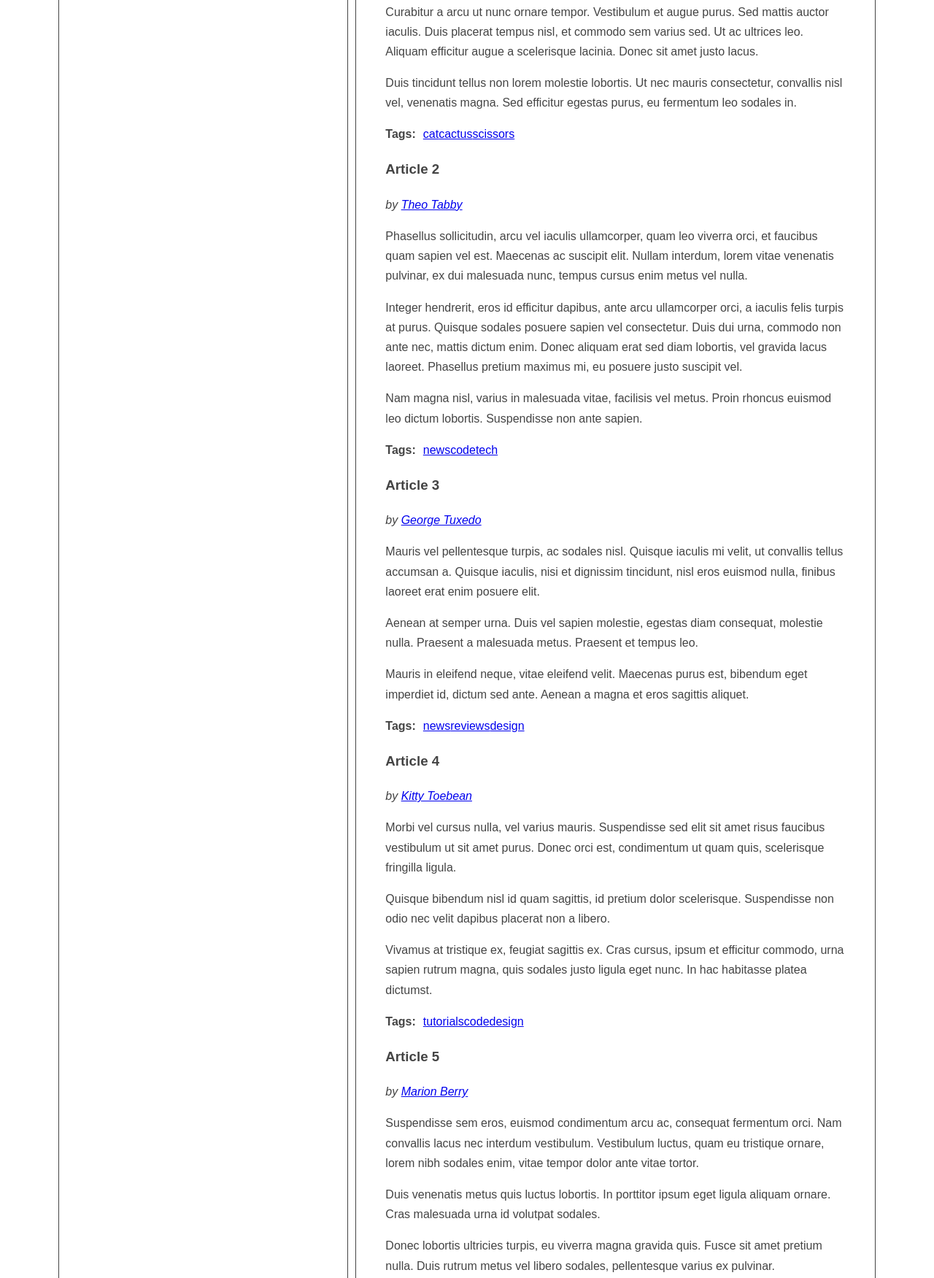
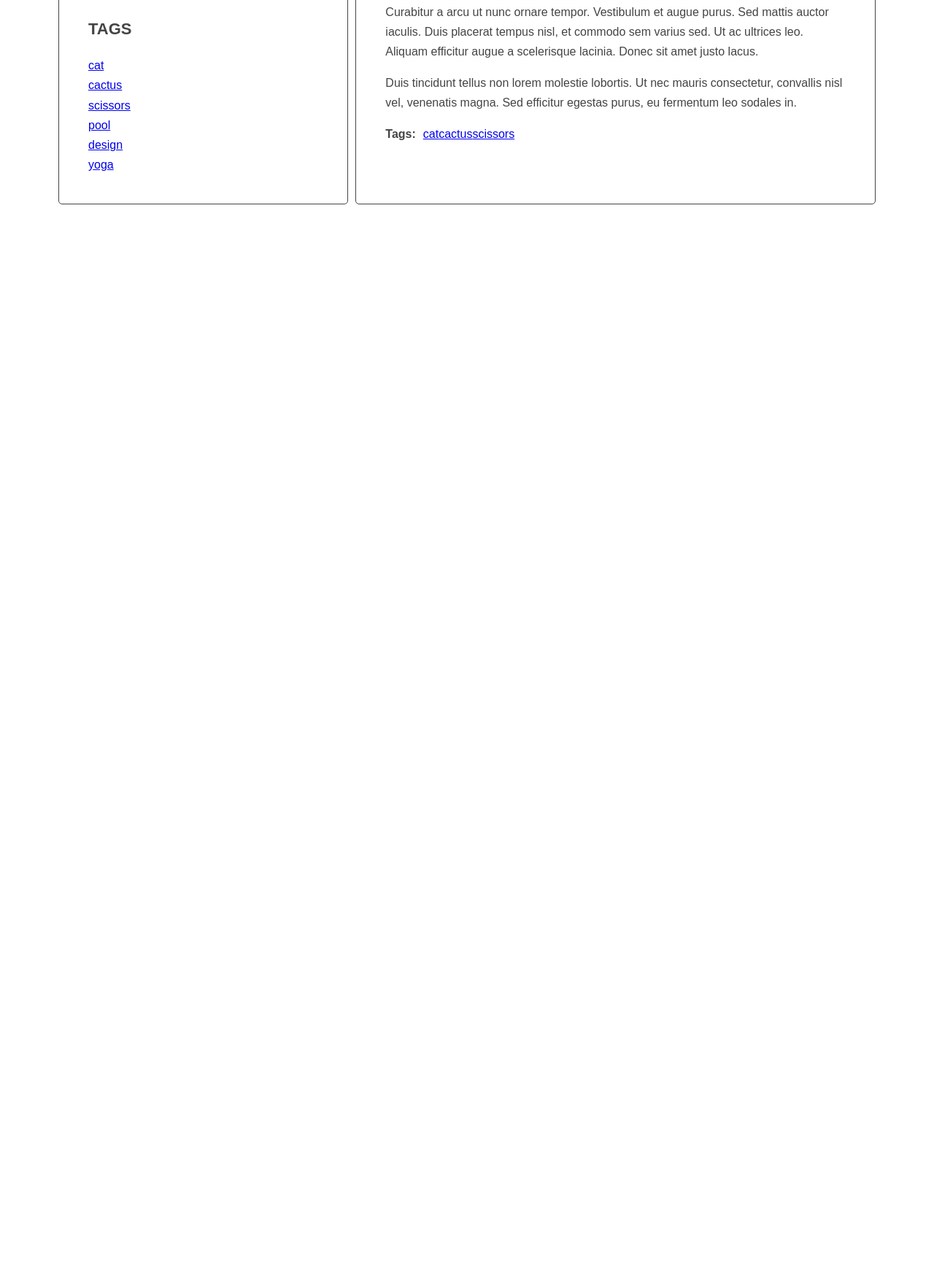
Before and after one commit to Mdev122/blog-tutorial, a website: page index.html in a window 1280 px wide. Shown: the part 519-2270 px from the top of the page at 73% size. After the commit the page ends 807 px from the top, so only its background shows below. Drawn offline with Linux system fonts and the light colour scheme.

Commit message:
Wyswietlanie listy tagów

```diff
--- a/index.html
+++ b/index.html
@@ -12,22 +12,20 @@
     <div class="container">
       <h1 class="logo">my blog</h1>
       <main class="wrapper">
+
+        <!-- MENU BOCZNE -->
         <aside class="sidebar">
           <h2 class="section-title">All posts</h2>
-        <ul class="list titles">
-          <li><a href="#article-1" class="active"><span>Article 1</span></a></li>
-          <li><a href="#article-2"><span>Article 2</span></a></li>
-          <li><a href="#article-3"><span>Article 3</span></a></li>
-          <li><a href="#article-4"><span>Article 4</span></a></li>
-          <li><a href="#article-5"><span>Article 5</span></a></li>
-          <li><a href="#article-6"><span>Article 6</span></a></li>
-          <li><a href="#article-7"><span>Article 7</span></a></li>
-          <li><a href="#article-8"><span>Article 8</span></a></li>
-          <li><a href="#article-9"><span>Article 9</span></a></li>
-          <li><a href="#article-10"><span>Article 10</span></a></li>
-        </ul>
+          <ul class="list titles"></ul>
+
+          <h2 class="section-title">Tags</h2>
+          <ul class="tags list"></ul>
         </aside>
+
+        <!-- SEKCJA Z ARTYKUŁAMI -->
         <section class="posts">
+
+          <!-- Artykuł 1 -->
           <article class="post active" id="article-1" data-tags="cat cactus scissors" data-author="Marion Berry">
             <h3 class="post-title">Article 1</h3>
             <p class="post-author"></p>
@@ -42,13 +40,12 @@
             </div>
           </article>
 
-        <article class="post active" id="article-2" data-tags="news code tech" data-author="Theo Tabby">
+          <!-- Artykuł 2 -->
+          <article class="post" id="article-2" data-tags="cat pool" data-author="Marion Berry">
             <h3 class="post-title">Article 2</h3>
             <p class="post-author"></p>
             <div class="post-content">
-            <p>Phasellus sollicitudin, arcu vel iaculis ullamcorper, quam leo viverra orci, et faucibus quam sapien vel est. Maecenas ac suscipit elit. Nullam interdum, lorem vitae venenatis pulvinar, ex dui malesuada nunc, tempus cursus enim metus vel nulla.</p>
-            <p>Integer hendrerit, eros id efficitur dapibus, ante arcu ullamcorper orci, a iaculis felis turpis at purus. Quisque sodales posuere sapien vel consectetur. Duis dui urna, commodo non ante nec, mattis dictum enim. Donec aliquam erat sed diam lobortis, vel gravida lacus laoreet. Phasellus pretium maximus mi, eu posuere justo suscipit vel.</p>
-            <p>Nam magna nisl, varius in malesuada vitae, facilisis vel metus. Proin rhoncus euismod leo dictum lobortis. Suspendisse non ante sapien.</p>
+              <p>Donec sit amet justo lacus. Duis tincidunt tellus non lorem molestie lobortis. Ut nec mauris consectetur, convallis nisl vel, venenatis magna. Sed efficitur egestas purus, eu fermentum leo sodales in. Cras iaculis interdum lorem aliquet sodales. Aliquam elementum, nisl eget interdum elementum, nisi leo interdum turpis, id vestibulum eros erat ut ex.</p>
             </div>
             <div class="post-tags">
               <p><strong>Tags:</strong></p>
@@ -56,13 +53,12 @@
             </div>
           </article>
 
-        <article class="post active" id="article-3" data-tags="news reviews design" data-author="George Tuxedo">
+          <!-- Artykuł 3 -->
+          <article class="post" id="article-3" data-tags="scissors design yoga" data-author="George Orwell">
             <h3 class="post-title">Article 3</h3>
             <p class="post-author"></p>
             <div class="post-content">
-            <p>Mauris vel pellentesque turpis, ac sodales nisl. Quisque iaculis mi velit, ut convallis tellus accumsan a. Quisque iaculis, nisi et dignissim tincidunt, nisl eros euismod nulla, finibus laoreet erat enim posuere elit.</p>
-            <p>Aenean at semper urna. Duis vel sapien molestie, egestas diam consequat, molestie nulla. Praesent a malesuada metus. Praesent et tempus leo.</p>
-            <p>Mauris in eleifend neque, vitae eleifend velit. Maecenas purus est, bibendum eget imperdiet id, dictum sed ante. Aenean a magna et eros sagittis aliquet.</p>
+              <p>Duis non dolor efficitur erat interdum fringilla a lobortis dolor. Aenean in massa viverra, pretium augue et, imperdiet diam. Proin varius vitae lectus ut suscipit. Etiam metus lacus, molestie at ante eget, gravida tristique metus. Morbi finibus elit mi, ut aliquam libero tempor eu.</p>
             </div>
             <div class="post-tags">
               <p><strong>Tags:</strong></p>
@@ -70,13 +66,12 @@
             </div>
           </article>
 
-        <article class="post active" id="article-4" data-tags="tutorials code design" data-author="Kitty Toebean">
+          <!-- Artykuł 4 -->
+          <article class="post" id="article-4" data-tags="pool design" data-author="Marion Berry">
             <h3 class="post-title">Article 4</h3>
             <p class="post-author"></p>
             <div class="post-content">
-            <p>Morbi vel cursus nulla, vel varius mauris. Suspendisse sed elit sit amet risus faucibus vestibulum ut sit amet purus. Donec orci est, condimentum ut quam quis, scelerisque fringilla ligula.</p>
-            <p>Quisque bibendum nisl id quam sagittis, id pretium dolor scelerisque. Suspendisse non odio nec velit dapibus placerat non a libero.</p>
-            <p>Vivamus at tristique ex, feugiat sagittis ex. Cras cursus, ipsum et efficitur commodo, urna sapien rutrum magna, quis sodales justo ligula eget nunc. In hac habitasse platea dictumst.</p>
+              <p>Aenean in massa viverra, pretium augue et, imperdiet diam. Proin varius vitae lectus ut suscipit. Etiam metus lacus, molestie at ante eget, gravida tristique metus. Morbi finibus elit mi, ut aliquam libero tempor eu. Curabitur a arcu ut nunc ornare tempor.</p>
             </div>
             <div class="post-tags">
               <p><strong>Tags:</strong></p>
@@ -84,13 +79,12 @@
             </div>
           </article>
 
-        <article class="post active" id="article-5" data-tags="design reviews tips" data-author="Marion Berry">
+          <!-- Artykuł 5 -->
+          <article class="post" id="article-5" data-tags="scissors yoga" data-author="George Orwell">
             <h3 class="post-title">Article 5</h3>
             <p class="post-author"></p>
             <div class="post-content">
-            <p>Suspendisse sem eros, euismod condimentum arcu ac, consequat fermentum orci. Nam convallis lacus nec interdum vestibulum. Vestibulum luctus, quam eu tristique ornare, lorem nibh sodales enim, vitae tempor dolor ante vitae tortor.</p>
-            <p>Duis venenatis metus quis luctus lobortis. In porttitor ipsum eget ligula aliquam ornare. Cras malesuada urna id volutpat sodales.</p>
-            <p>Donec lobortis ultricies turpis, eu viverra magna gravida quis. Fusce sit amet pretium nulla. Duis rutrum metus vel libero sodales, pellentesque varius ex pulvinar.</p>
+              <p>Sed mattis auctor iaculis. Duis placerat tempus nisl, et commodo sem varius sed. Ut ac ultrices leo. Aliquam efficitur augue a scelerisque lacinia. Donec sit amet justo lacus. Duis tincidunt tellus non lorem molestie lobortis.</p>
             </div>
             <div class="post-tags">
               <p><strong>Tags:</strong></p>
@@ -98,21 +92,20 @@
             </div>
           </article>
 
-        <article class="post active" id="article-6" data-tags="reviews lifestyle travel" data-author="George Tuxedo">
+          <!-- Artykuł 6 -->
+          <article class="post" id="article-6" data-tags="cat cactus yoga" data-author="Friedrich Nietzsche">
             <h3 class="post-title">Article 6</h3>
             <p class="post-author"></p>
             <div class="post-content">
-            <p>Donec posuere iaculis ante sed hendrerit. Lorem ipsum dolor sit amet, consectetur adipiscing elit. Quisque hendrerit neque nec urna tincidunt, quis vehicula dui vulputate. Morbi est sapien, auctor ut lectus eu, placerat viverra lorem.</p>
-            <p>Cras consectetur at erat id accumsan. Suspendisse lacinia in nulla quis vulputate. Nunc vitae consectetur augue. Nam ut vehicula mi. Aliquam tristique, purus in hendrerit porta, elit lectus finibus mi, vel malesuada nisl lectus a libero.</p>
-            <p>Nam quis efficitur ante. Sed eget purus quis ex commodo porta eu sit amet dolor. Mauris tellus nisl, dictum nec est vitae, condimentum ornare ante. Fusce ornare hendrerit maximus. In maximus rhoncus justo.</p>
+              <p>Ut nec mauris consectetur, convallis nisl vel, venenatis magna. Sed efficitur egestas purus, eu fermentum leo sodales in. Cras iaculis interdum lorem aliquet sodales. Aliquam elementum, nisl eget interdum elementum, nisi leo interdum turpis.</p>
             </div>
             <div class="post-tags">
               <p><strong>Tags:</strong></p>
               <ul class="list list-horizontal"></ul>
             </div>
           </article>
+
         </section>
-
       </main>
     </div>
   </div>
--- a/js/script.js
+++ b/js/script.js
@@ -8,7 +8,8 @@
   optTitleListSelector = '.titles',
   optArticleTagSelector = '.post-tags .list',
   optArticleAuthorSelector = '.post-author',
-  optArticleAuthorDataSelector = '[data-author]';
+  optArticleAuthorDataSelector = '[data-author]',
+  optTagsListSelector = '.tags.list'; // Poprawnie zdefiniowany selektor listy tagów bocznych
 
 /* === ETAP 1: OBSŁUGA KLIKNIĘCIA W TYTUŁ (MENU BOCZNE) === */
 const titleClickHandler = function(event) {
@@ -72,6 +73,10 @@
 /* === ETAP 3: DYNAMICZNE GENEROWANIE TAGÓW === */
 const generateTags = function() {
   console.log('--- URUCHOMIONO GENEROWANIE TAGÓW ---');
+
+  /* [NEW] create a new variable allTags with an empty array */
+  let allTags = [];
+
   const articles = document.querySelectorAll(optArticleSelector);
 
   for (let article of articles) {
@@ -86,16 +91,33 @@
     let html = '';
     const articleTags = article.getAttribute('data-tags');
     console.log(`-> Odczytane tagi dla ${articleId}: "${articleTags}"`);
-
     const articleTagsArray = articleTags.split(' ');
 
     for (let tag of articleTagsArray) {
       const linkHTML = `<li><a href="#tag-${tag}">${tag}</a></li>`;
       html = html + linkHTML;
+
+      /* [NEW] check if this link is NOT already in allTags */
+      if (allTags.indexOf(linkHTML) == -1) {
+        /* [NEW] add generated code to allTags array */
+        allTags.push(linkHTML);
+      }
     }
 
+    /* Wstawienie tagów do konkretnego artykułu */
     tagsWrapper.innerHTML = html;
   }
+
+  /* [NEW] find list of tags in right column */
+  const tagList = document.querySelector(optTagsListSelector);
+
+  /* [NEW] add html from allTags to tagList */
+  if (tagList) {
+    tagList.innerHTML = allTags.join(' ');
+  } else {
+    console.warn(`Brak listy tagów w chmurze bocznej dla selektora: ${optTagsListSelector}`);
+  }
+
   console.log('--- ZAKOŃCZONO GENEROWANIE TAGÓW ---');
 };
 
@@ -115,10 +137,8 @@
 
     const authorName = article.getAttribute('data-author');
     console.log(`-> Odczytany autor dla ${articleId}: "${authorName}"`);
-
     const authorUrl = authorName.replace(' ', '-').toLowerCase();
     const linkHTML = `by <a href="#author-${authorUrl}">${authorName}</a>`;
-
     authorWrapper.innerHTML = linkHTML;
   }
   console.log('--- ZAKOŃCZONO GENEROWANIE AUTORÓW ---');
@@ -161,7 +181,6 @@
 /* === ETAP 6: PRZYPISANIE NASŁUCHIWANIA DO LINKÓW AUTORÓW === */
 const addClickListenersToAuthors = function() {
   const authorLinks = document.querySelectorAll('.post-author a');
-
   for (let link of authorLinks) {
     link.addEventListener('click', authorClickHandler);
   }
```
Lines whose indentation alone changed are shown as unchanged.
